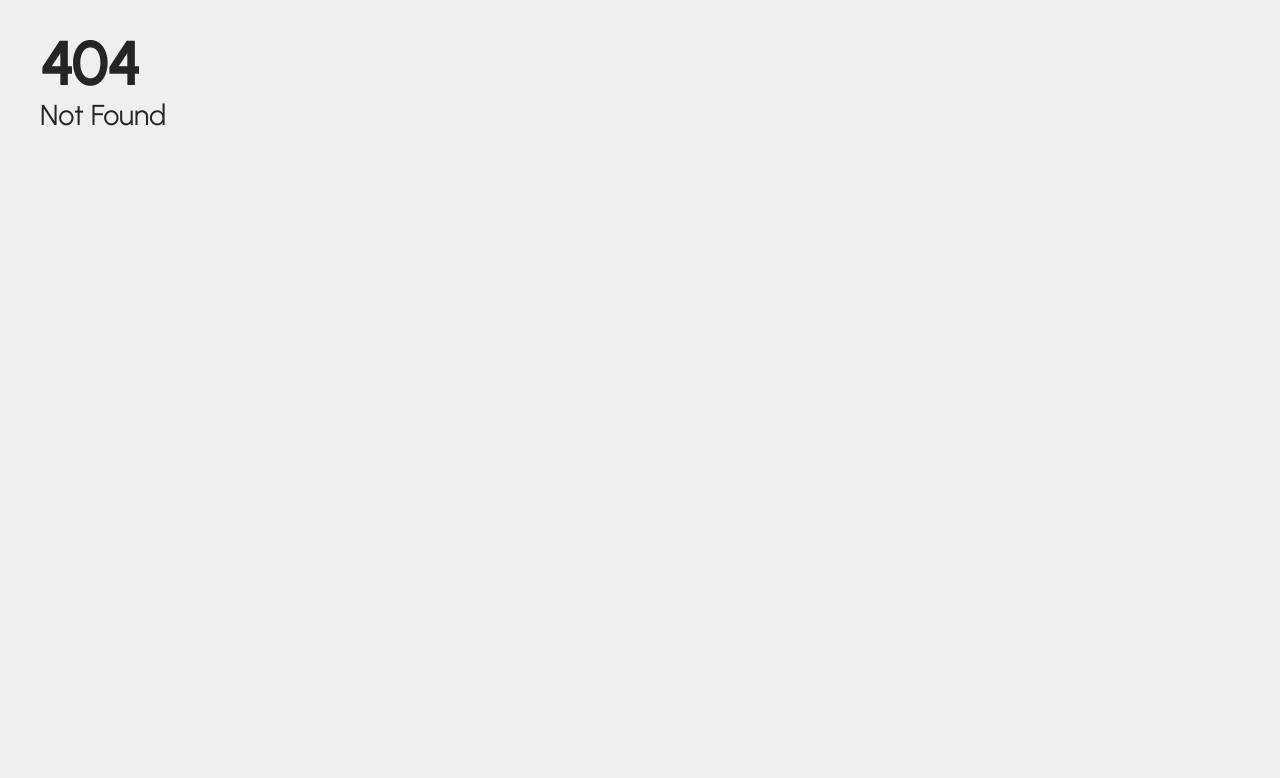
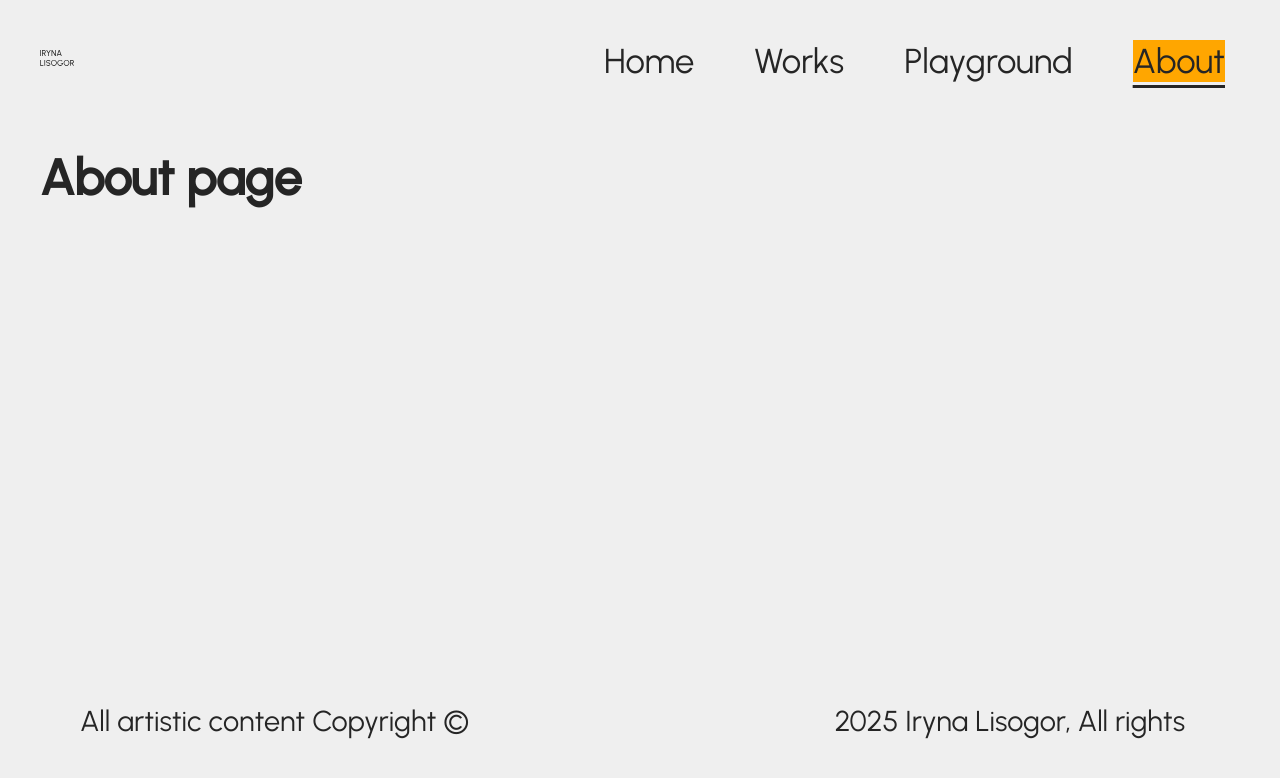
Before and after one commit to watchlar2000/lisogorka, a SvelteKit app: page /about in a window 1280 px wide. Before the commit this address had no page. Shown: the top 778 px of the page. Built offline with nearby package versions, Linux system fonts and the light colour scheme.

Commit message:
chore: update layout and global styles, add new routes

```diff
--- a/src/routes/(app)/+layout.svelte
+++ b/src/routes/(app)/+layout.svelte
@@ -1,4 +1,6 @@
 <script>
+	import { page } from '$app/state';
+
 	let { children } = $props();
 </script>
 
@@ -25,16 +27,33 @@
 		<nav aria-label="Primary" class="nav">
 			<ul class="cluster" role="list">
 				<li>
-					<a href="/" aria-current="page">Home</a>
+					<a
+						href="/"
+						aria-current={page.url.pathname === '/' ? 'page' : undefined}
+						>Home</a
+					>
 				</li>
 				<li>
-					<a href="/works">Works</a>
+					<a
+						href="/works"
+						aria-current={page.url.pathname === '/works' ? 'page' : undefined}
+						>Works</a
+					>
 				</li>
 				<li>
-					<a href="/playground">Playground</a>
+					<a
+						href="/playground"
+						aria-current={page.url.pathname === '/playground'
+							? 'page'
+							: undefined}>Playground</a
+					>
 				</li>
 				<li>
-					<a href="/about">About</a>
+					<a
+						href="/about"
+						aria-current={page.url.pathname === '/about' ? 'page' : undefined}
+						>About</a
+					>
 				</li>
 			</ul>
 		</nav>
@@ -76,10 +95,5 @@
 
 	.footer {
 		padding-block: var(--space-m);
-		font-size: var(--text-size-meta);
-	}
-
-	.footer .wrapper * {
-		margin: 0;
 	}
 </style>
--- /dev/null
+++ b/src/routes/(app)/about/+page.svelte
@@ -0,0 +1 @@
+<h2>About page</h2>
--- /dev/null
+++ b/src/routes/(app)/playground/+page.svelte
@@ -0,0 +1 @@
+<h2>Playground page</h2>
--- /dev/null
+++ b/src/routes/(app)/works/+page.svelte
@@ -0,0 +1 @@
+<h2>Works page</h2>
```
Also changed, not shown: src/lib/styles/global/global.css.
